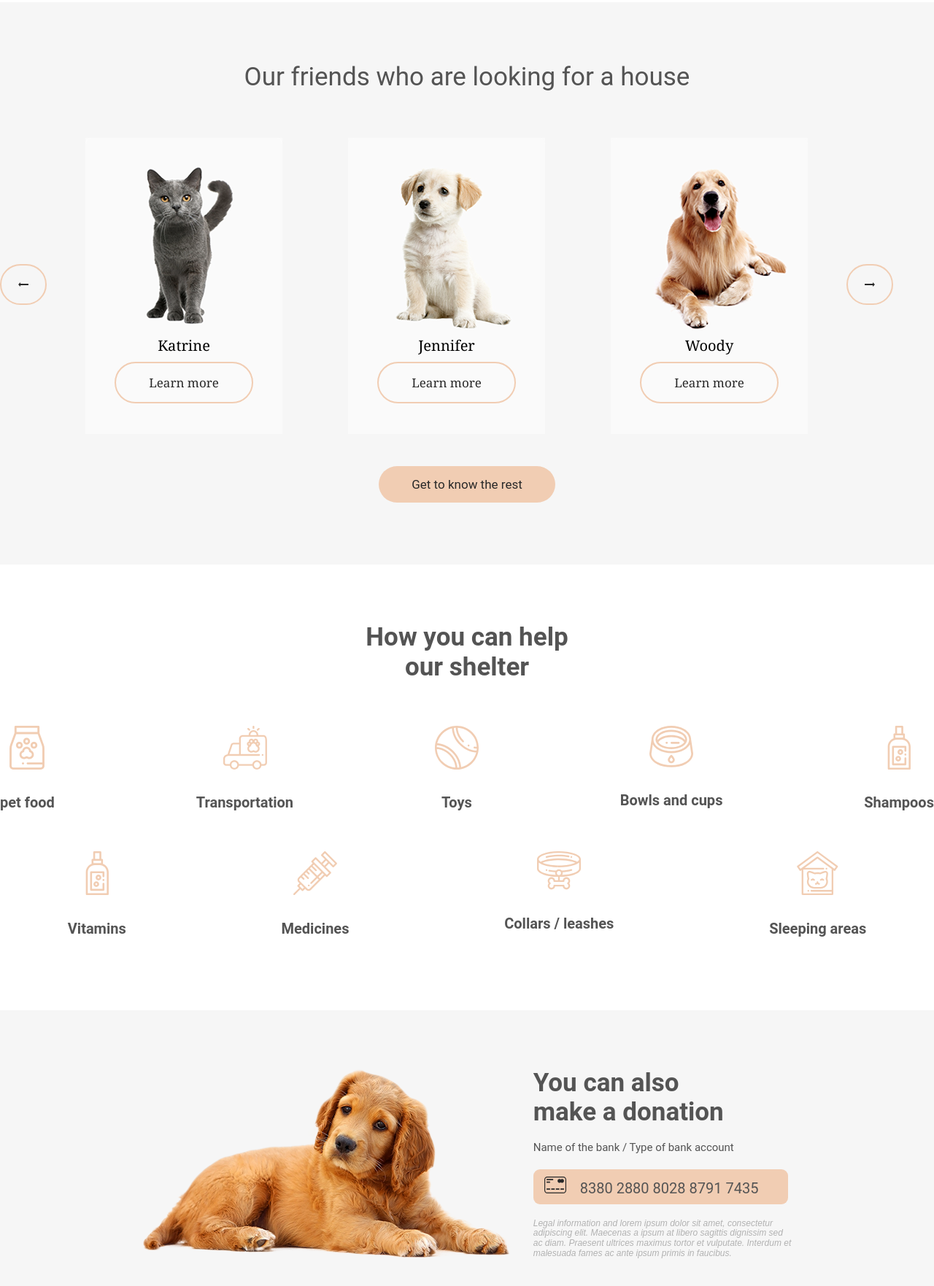
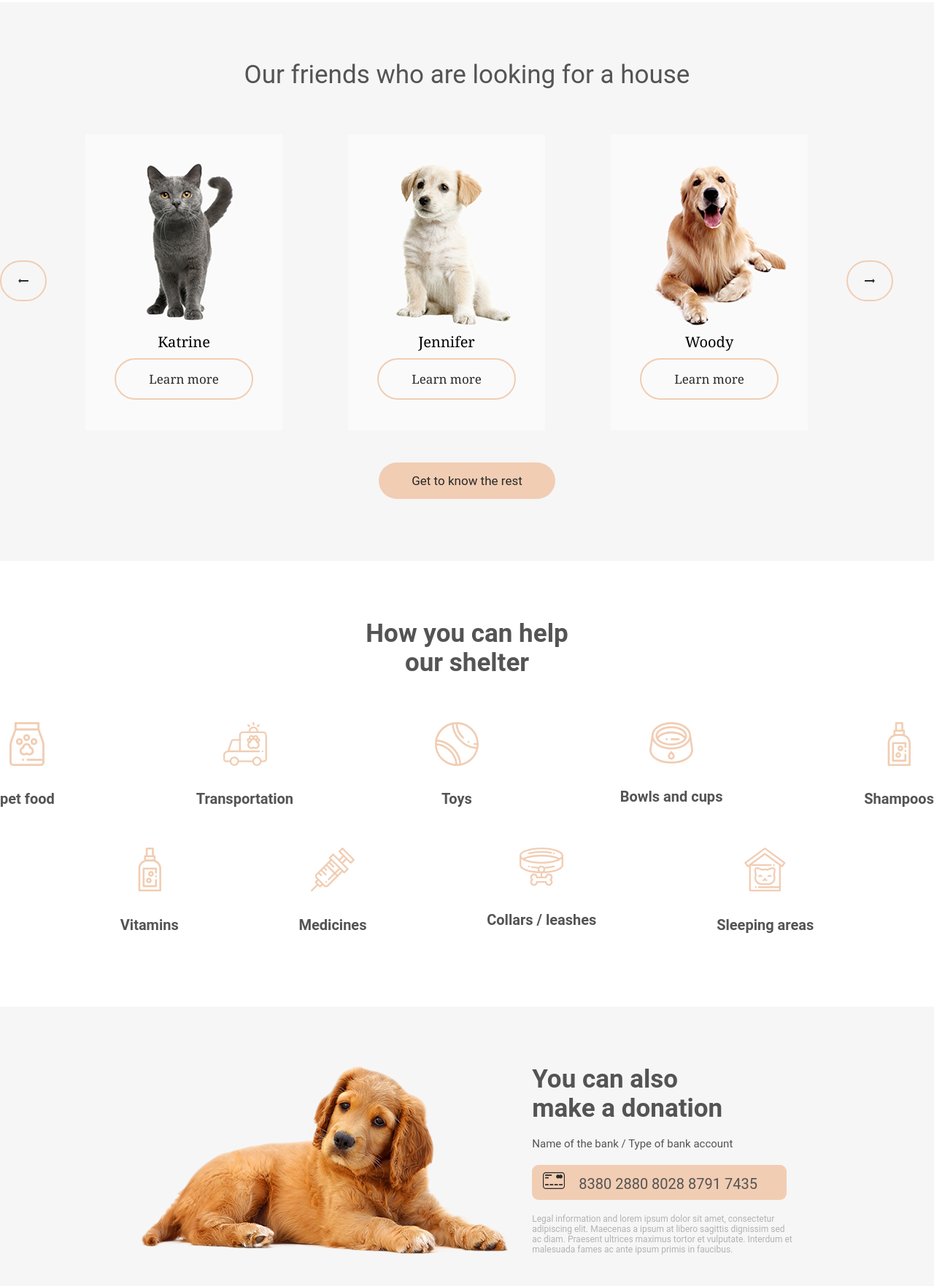
Before and after one commit to reykyt/Cozy-Home, a plain HTML site: page index.html in a window 1280 px wide. Shown: the part 1451-3214 px from the top of the page at 73% size. Drawn offline with Linux system fonts and the light colour scheme.

Commit message:
Add files via upload

```diff
--- a/css/style.css
+++ b/css/style.css
@@ -164,9 +164,7 @@ a {
     font-family: Georgia;
     font-size: 35px;
     font-weight: 400;
-    line-height: 130%;
     letter-spacing: 6%;
-    text-align: left;
 }
 
 .description-house__text {
@@ -176,7 +174,7 @@ a {
     font-weight: 400;
     line-height: 160%;
     letter-spacing: 0px;
-    text-align: left;
+
 }
 
 .frends {
@@ -190,7 +188,6 @@ a {
     color: rgb(84, 84, 84);
     font-size: 35px;
     font-weight: 400;
-    line-height: 130%;
     padding-top: 80px;
     margin-bottom:60px;
 }
@@ -297,7 +294,6 @@ a {
 .section-two{
     display: flex;
     justify-content: space-evenly;
-    column-gap: 120px;
     margin-bottom: 100px;
 }
 
@@ -330,7 +326,7 @@ a {
     background: rgb(241, 205, 179);
     padding: 10px 15px;
     border-radius: 9px;
-    width: 349px;
+    max-width:349px;
     margin-top: 20px;
     margin-bottom: 20px;
 }
@@ -345,6 +341,4 @@ a {
 .donation__text{
     color: rgb(178, 178, 178);
     font-size: 12px;
-    font-family: Arial;
-    font-style: italic;
 }
```
